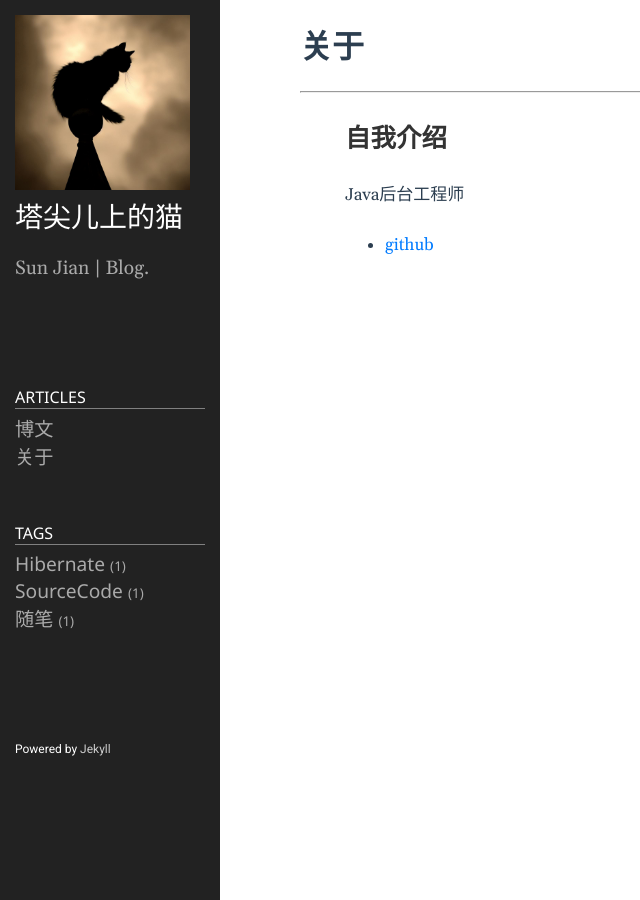
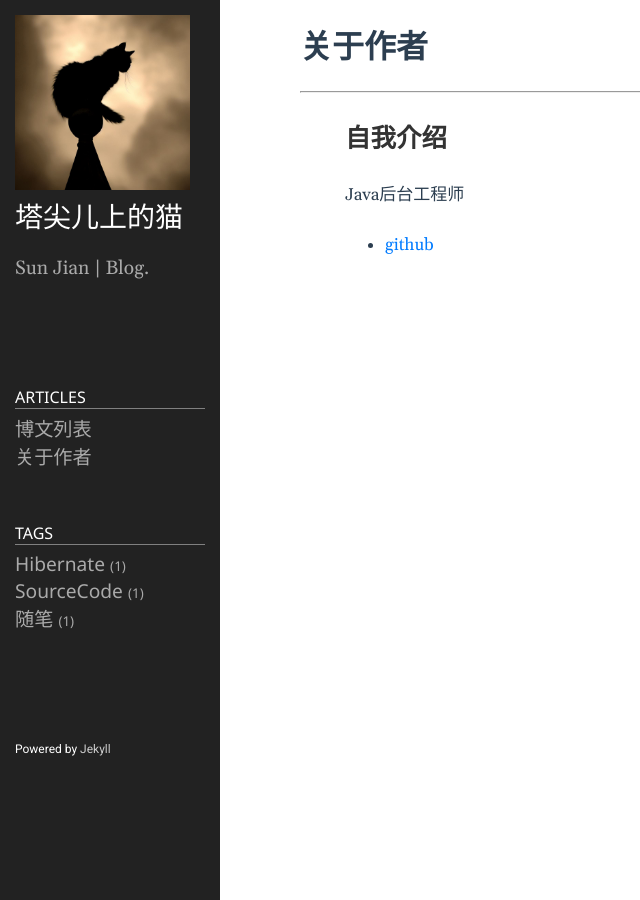
Before and after one commit to SpireCat/spirecat.github.io, a Jekyll site: the page built from about.md, in a window 1280 px wide. Shown: the whole page, without its empty margins (0-640 px from the left). Built offline with Jekyll 4.4.1, drawn with Linux system fonts in a browser that asks for light colours.

Commit message:
细节调整

```diff
--- a/_includes/home.html
+++ b/_includes/home.html
@@ -1,6 +1,6 @@
 <article class="post">
   <header class="post-header home">
-    <div class="post-title">Articles</div>
+    <div class="post-title">博文列表</div>
   </header>
 
   <div class="post-content">
--- a/_includes/sidebar.html
+++ b/_includes/sidebar.html
@@ -16,7 +16,7 @@
 	<ul class="nav">
       <li class="nav-title">Articles</li>
 	  <li>
-	  	<a class="nav-item" href="/">博文</a>
+	  	<a class="nav-item" href="/">博文列表</a>
 	  </li>
 	  {% assign pages_list = site.pages %}
 	  {% for node in pages_list %}
--- a/about.md
+++ b/about.md
@@ -1,6 +1,6 @@
 ---
 layout: page
-title: 关于
+title: 关于作者
 permalink: /about/
 ---
 # 自我介绍
```
